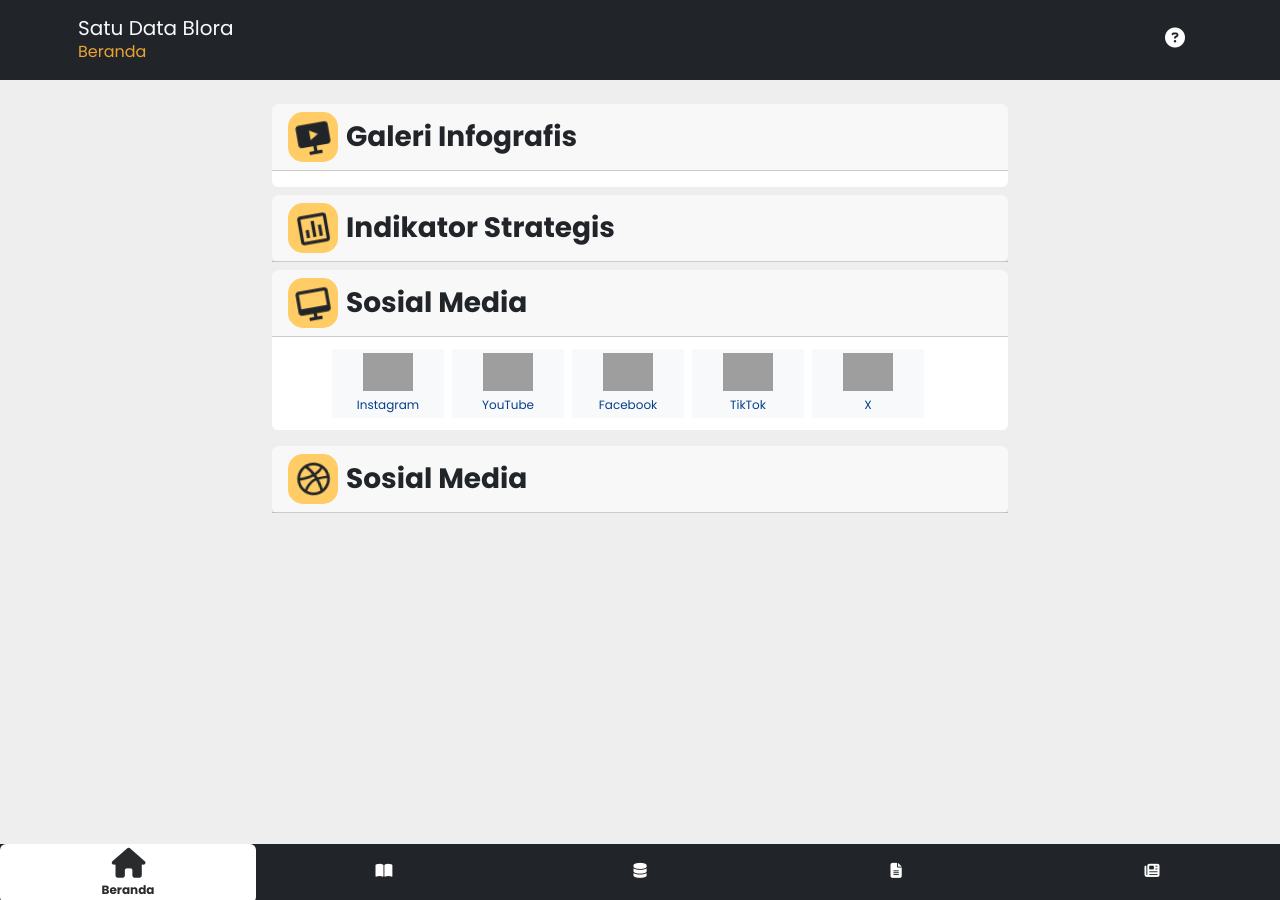
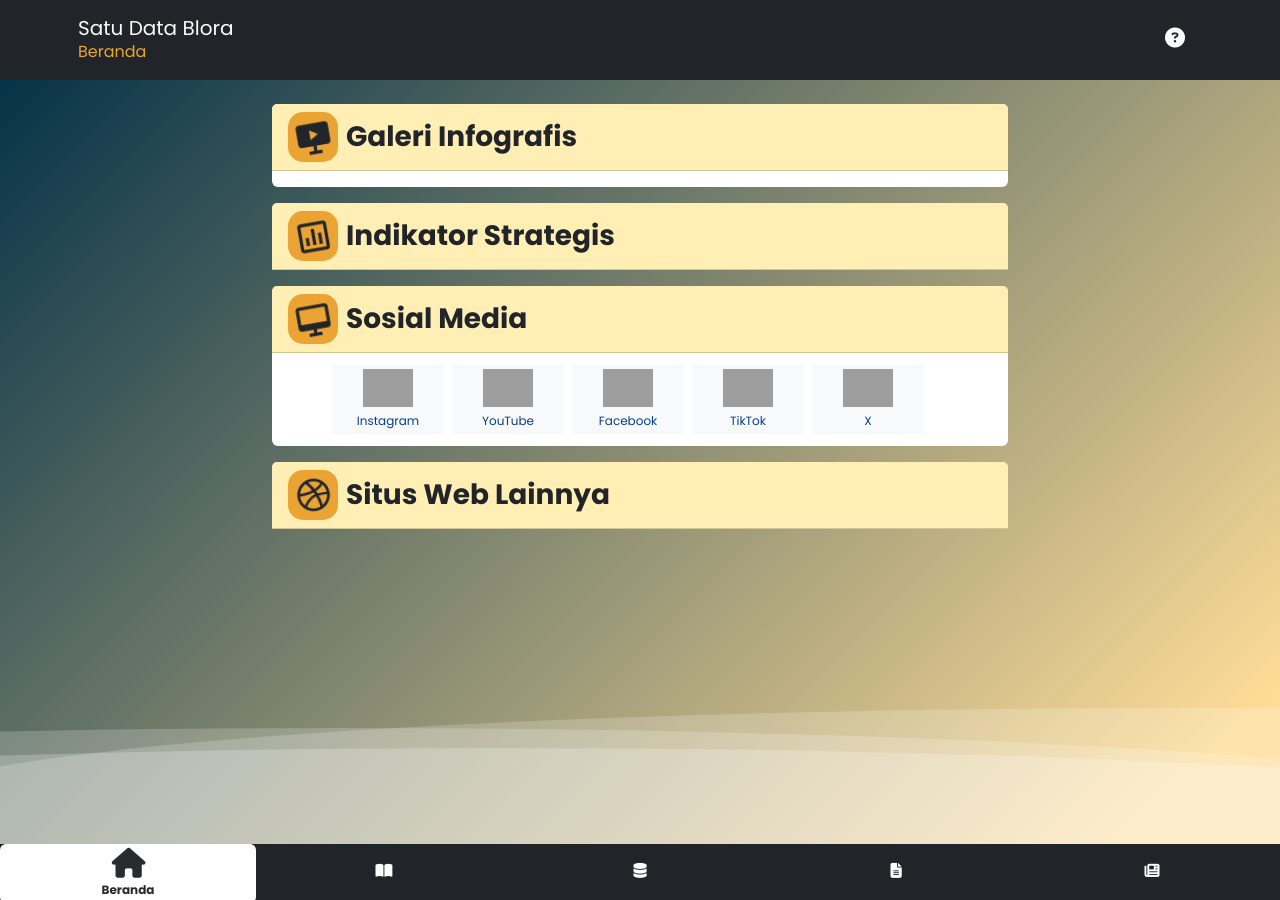
Before and after one commit to yustiar/sateblora, a Django app: template templates/index.html in a window 1280 px wide. Run offline with Django 5.2, Linux system fonts and the light colour scheme; the template is opened without the code that fills it, so the values that code supplies are empty; some libraries are stand-ins or nearby versions; grey boxes are pictures that could not be loaded.

Commit message:
Add files via upload

```diff
--- a/sateblora/settings.py
+++ b/sateblora/settings.py
@@ -25,7 +25,7 @@ SECRET_KEY = 'django-insecure-#_yqf(#3rhp3@bl%g%*2l@wsj0qlgyl*qie71jjzkc$1zvcbhy
 # SECURITY WARNING: don't run with debug turned on in production!
 DEBUG = True
 
-ALLOWED_HOSTS = [".vercel.app"]
+ALLOWED_HOSTS = [".vercel.app", "127.0.0.1"]
 
 
 # Application definition
--- a/static/css/style.css
+++ b/static/css/style.css
@@ -67,7 +67,6 @@ body {
 .icon-header {
   width: 50px;
   height: 50px;
-  background-color: #ffcc65;
   border-radius: 15px;
   display: flex;
   align-items: center;
@@ -231,13 +230,22 @@ section {
   font-weight: bold;
 }
 
-.modal-header{
-  background-color: #ffe999;
+.bg-lightwarning{
+  background-color: #ffefb5;
+}
+
+.bg-darkwarning{
+  background-color: #eba434;
+}
+
+.text-darkwarning{
+  color: #eba434;
 }
 
 #exampleModalContent{
   font-size: 0.8em;
   line-height: 1.5;
+  text-align: justify;
 }
 
 div.example button:hover {
@@ -273,3 +281,76 @@ div.example::after {
 .card-infografis:hover {
   cursor: pointer;
 }
+
+
+
+
+body {
+    margin: auto;
+    font-family: -apple-system, BlinkMacSystemFont, sans-serif;
+    overflow: auto;
+    background: linear-gradient(315deg, #fedc97 3%, #023047 25%, #219ebc 50%, #f7d5be  75%, #7c9885 98%);
+    animation: gradient 15s ease infinite;
+    background-size: 400% 400%;
+    background-attachment: fixed;
+}
+
+@keyframes gradient {
+    0% {
+        background-position: 0% 0%;
+    }
+    50% {
+        background-position: 100% 100%;
+    }
+    100% {
+        background-position: 0% 0%;
+    }
+}
+
+.wave {
+    background: rgb(255 255 255 / 25%);
+    border-radius: 1000% 1000% 0 0;
+    position: fixed;
+    width: 200%;
+    height: 12em;
+    animation: wave 10s -3s linear infinite;
+    transform: translate3d(0, 0, 0);
+    opacity: 0.8;
+    bottom: 0;
+    left: 0;
+    z-index: -1;
+}
+
+.wave:nth-of-type(2) {
+    bottom: -1.25em;
+    animation: wave 18s linear reverse infinite;
+    opacity: 0.8;
+}
+
+.wave:nth-of-type(3) {
+    bottom: -2.5em;
+    animation: wave 20s -1s reverse infinite;
+    opacity: 0.9;
+}
+
+@keyframes wave {
+    2% {
+        transform: translateX(1);
+    }
+
+    25% {
+        transform: translateX(-25%);
+    }
+
+    50% {
+        transform: translateX(-50%);
+    }
+
+    75% {
+        transform: translateX(-25%);
+    }
+
+    100% {
+        transform: translateX(1);
+    }
+}
--- a/templates/index.html
+++ b/templates/index.html
@@ -19,6 +19,11 @@
 </head>
 <body>
 
+<div>
+     <div class="wave"></div>
+     <div class="wave"></div>
+     <div class="wave"></div>
+  </div>
 
 <!--### LOADING CIRCLE ###-->
 <div class="output">
@@ -40,7 +45,7 @@
 <div class="modal fade" id="exampleModal" tabindex="-1" aria-labelledby="exampleModalLabel" aria-hidden="true">
     <div class="modal-dialog">
         <div class="modal-content">
-            <div class="modal-header d-flex justify-content-center align-items-center">
+            <div class="modal-header bg-lightwarning d-flex justify-content-center align-items-center">
                 <h6 class="modal-title fw-bold text-center" id="exampleModalLabel">Indeks Pembangunan Gender Kabupaten Blora</h6>
             </div>
             <div class="modal-body">
@@ -78,7 +83,7 @@
                         </div>
                         <div class="card-indicator-text">
                             <div class="text-light"><h5 class="m-0 font-weight-bold">Satu Data Blora</h5></div>
-                            <p class="m-0" style="color:#eba434;" id="header">Beranda</p>
+                            <p class="m-0 text-darkwarning" id="header">Beranda</p>
                         </div>
                     </div>
                 </a>
@@ -106,10 +111,10 @@
                 <div class="d-flex justify-content-center row">
                     <div class="col-md-8 py-2">
                         <div class="card border-0">
-                            <div class="card-header">
+                            <div class="card-header bg-lightwarning">
                                 <div class="d-flex justify-content-between">
                                     <div class="d-flex flex-row align-items-center">
-                                        <div class="icon-header"> <i class="bx bxs-slideshow bx-tada"></i> </div>
+                                        <div class="icon-header bg-darkwarning"> <i class="bx bxs-slideshow bx-tada"></i> </div>
                                         <div class="ms-2 c-details">
                                             <h3 class="mb-0 fw-bold">Galeri Infografis</h3>
                                         </div>
@@ -124,8 +129,8 @@
                                             <div class="position-relative card-infografis" data-bs-toggle="modal" data-bs-target="#exampleModal" data-judul="{{i}}" data-image="{{j}}" data-url="{{k}}" >
 
                                                 <img src="{{j}}" class="img-thumbnail" alt="...">
-                                                <span class="btn btn-white judul-infografis btn-sm mb-1 position-absolute bottom-0 start-50 translate-middle-x w-100" type="button" style="line-height: 1;">
-                                                    <p class="m-0" style="font-size: 1rem;">{{i}}</p></span>
+                                                <span class="btn btn-white judul-infografis btn-sm mb-1 position-absolute bottom-0 start-50 translate-middle-x w-100" type="button" style="line-height: 1.3;">
+                                                    <p class="m-0" style="font-size: 0.8em;">{{i}}</p></span>
 
 
                                             </div>
@@ -139,12 +144,12 @@
 
 
 
-                    <div class="col-md-8">
+                    <div class="col-md-8 py-2">
                         <div class="card border-0">
-                            <div class="card-header">
+                            <div class="card-header bg-lightwarning">
                                 <div class="d-flex justify-content-between">
                                     <div class="d-flex flex-row align-items-center">
-                                        <div class="icon-header"> <i class='bx bx-bar-chart-square bx-tada'></i> </div>
+                                        <div class="icon-header bg-darkwarning"> <i class='bx bx-bar-chart-square bx-tada'></i> </div>
                                         <div class="ms-2 c-details">
                                             <h3 class="mb-0 fw-bold">Indikator Strategis</h3>
                                         </div>
@@ -153,6 +158,7 @@
                             </div>
 
                             {% for i,j,k,l,m,n in indikator_all %}
+                            <a tabindex="0" role="button" data-bs-toggle="popover" data-bs-trigger="focus" data-bs-content="{{n}}" data-bs-placement="right" style="font-size: small;">
                                 <div class="card-body p-3 d-flex border-bottom border-secondary">
                                     <div class="card-indicator-icon pe-3">
                                         <img src="{{m}}" style="height:70px" />
@@ -160,17 +166,13 @@
                                     <div class="card-indicator-text">
                                         <div class="card-indicator-title h5 fw-bold text-secondary">
                                             {{i}}, {{j}}
-
-
-                                        <a tabindex="0" class="vpn-badge text-warning" role="button" data-bs-toggle="popover" data-bs-trigger="focus" data-bs-content="{{n}}" style="font-size: small;">?</a>
-
                                         </div>
-
                                         <div class="indicator-value">
                                             <h3 class="m-0 fw-bolder">{{k}}</h3><p class="m-0"><small>{{l}}</small></p>
                                         </div>
                                     </div>
                                 </div>
+                            </a>
                             {% endfor %}
                         </div>
                     </div>
@@ -178,10 +180,10 @@
 
                     <div class="col-md-8 py-2">
                         <div class="card border-0 border-light">
-                            <div class="card-header">
+                            <div class="card-header bg-lightwarning">
                                 <div class="d-flex justify-content-between">
                                     <div class="d-flex flex-row align-items-center">
-                                        <div class="icon-header"> <i class="bx bx-desktop bx-tada"></i> </div>
+                                        <div class="icon-header bg-darkwarning"> <i class="bx bx-desktop bx-tada"></i> </div>
                                         <div class="ms-2 c-details">
                                             <h3 class="mb-0 fw-bold">Sosial Media</h3>
                                         </div>
@@ -237,12 +239,12 @@
                     </div>
                     <div class="col-md-8 py-2">
                         <div class="card border-0 border-light">
-                            <div class="card-header">
+                            <div class="card-header bg-lightwarning">
                                 <div class="d-flex justify-content-between">
                                     <div class="d-flex flex-row align-items-center">
-                                        <div class="icon-header"> <i class="bx bxl-dribbble bx-tada"></i> </div>
+                                        <div class="icon-header bg-darkwarning"> <i class="bx bxl-dribbble bx-tada"></i> </div>
                                         <div class="ms-2 c-details">
-                                            <h3 class="mb-0 fw-bold">Sosial Media</h3>
+                                            <h3 class="mb-0 fw-bold">Situs Web Lainnya</h3>
                                         </div>
                                     </div>
                                 </div>
@@ -578,7 +580,7 @@
                 $("#modalimage").addClass("w-50");
 
                 $("#exampleModalLabel").text(json_data.title);
-                $("#exampleModalContent").text(json_data.abstract).text();
+                $("#exampleModalContent").html(json_data.abstract);
                 $("#modalimage").attr("src",json_data.cover);
                 $("#exampleModalButton").show();
                 $("#exampleModalButton").attr("href", json_data.pdf)
```
Lines whose indentation alone changed are shown as unchanged.
